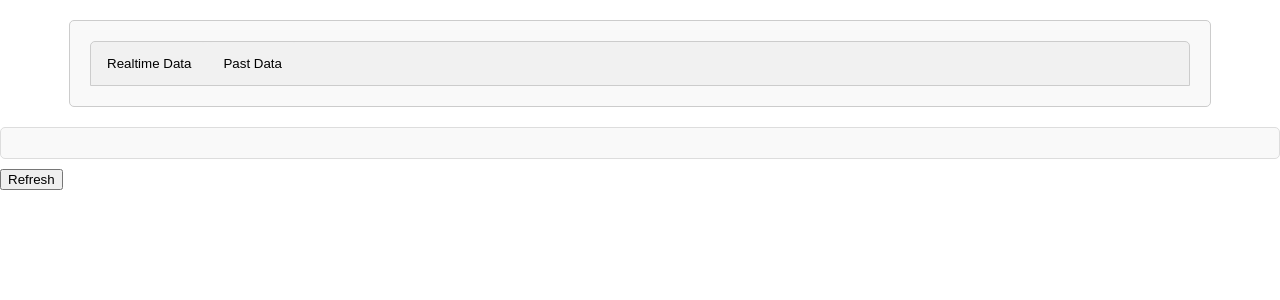
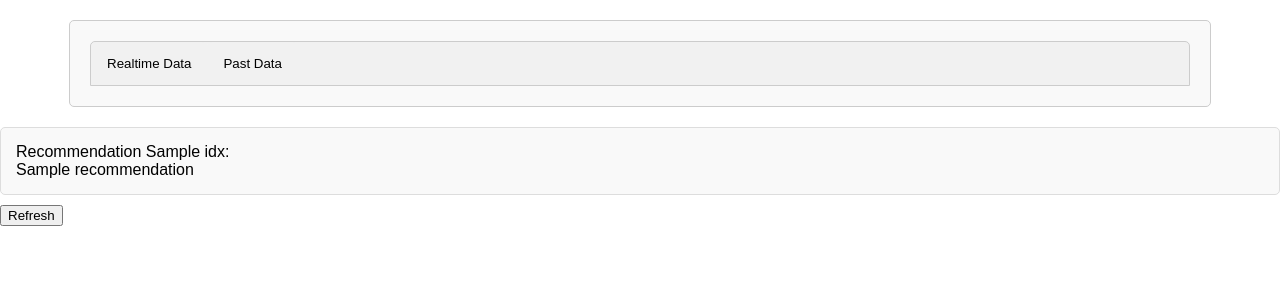
Before and after one commit to YRSiga/YRSiga.github.io, a Flask app: template templates/1.html in a window 1280 px wide. Shown: the top 300 px of the page. Run offline with Flask 3, Linux system fonts and the light colour scheme; the template is opened without the code that fills it: most values are stand-ins (such as "Sample title", 1, 10 or a date in 2020); parts of the project's set-up code (start-up, migrations or seed data) failed here and were passed over; some libraries are stand-ins or nearby versions.

Commit message:
Update 1.html

```diff
--- a/templates/1.html
+++ b/templates/1.html
@@ -200,11 +200,11 @@
     </div>
 </div>
 <div class="recommendations">
-    {% for index, recommendation in enumerate(recommendations) %}
-        <p>recommendation:{{ index + 1 }}</p>
-        <p>{{ recommendation }}</p>
-        <br>
-    {% endfor %}
+{% for idx, recommendation in recommendations %}
+Recommendation {{ idx }}:<br>
+{{ recommendation.replace('\n', '<br>') }}<br>
+{% endfor %}
+
 </div>
 <button id="refresh-button">Refresh</button>
 <script>
```
